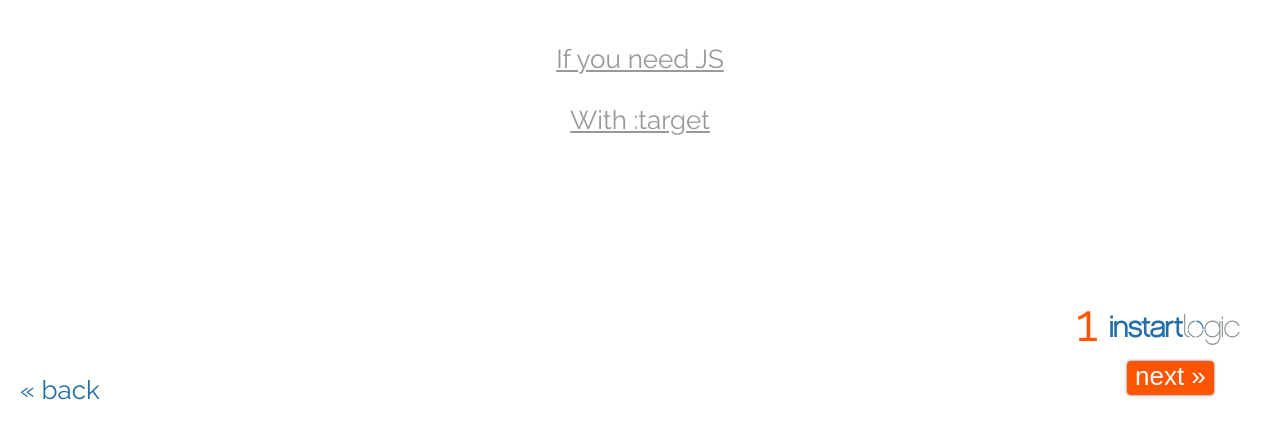
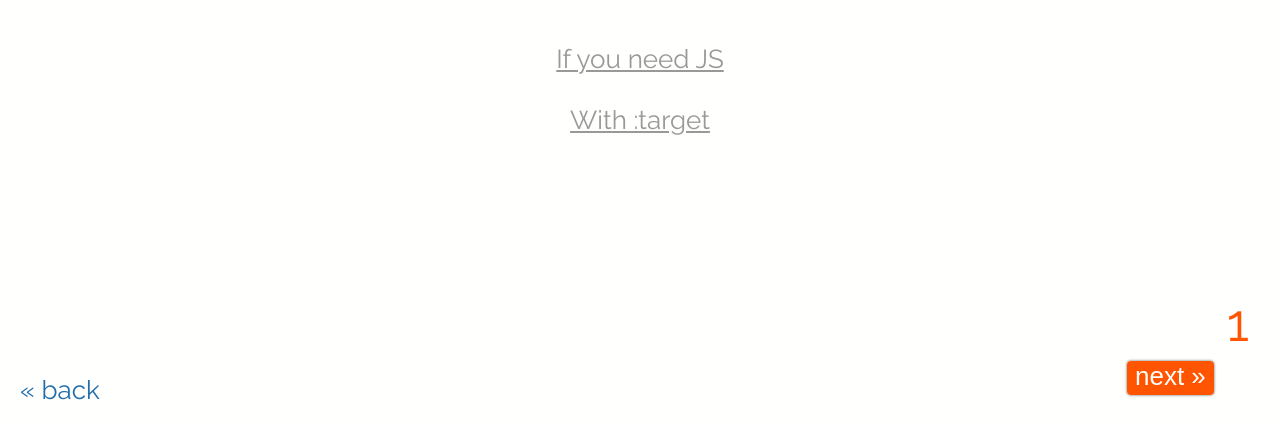
Before and after one commit to estelle/wtf, a plain HTML site: page index.html in a window 1280 px wide. Shown: the part 375-800 px from the top of the page. Drawn offline with nearby package versions, Linux system fonts and the light colour scheme; a web font is replaced by a local one.

Commit message:
css files

```diff
--- a/css/files.css
+++ b/css/files.css
@@ -94,10 +94,6 @@ body {
 
 .slide {
   background-color: #fffffe; }
-
-body .slide:after {
-  background: no-repeat 1.5rem 68%/5rem url(../images/instartlogo.svg) #fffffe;
-  padding-right: 6rem; }
 
 header, section {
   padding: 10px 20px; }
--- a/css/index.css
+++ b/css/index.css
@@ -67,10 +67,6 @@ body {
 
 .slide {
   background-color: #fffffe; }
-
-body .slide:after {
-  background: no-repeat 1.5rem 68%/5rem url(../images/instartlogo.svg) #fffffe;
-  padding-right: 6rem; }
 
 header, section {
   padding: 10px 20px; }
--- a/css/index_nojs.css
+++ b/css/index_nojs.css
@@ -67,10 +67,6 @@ body {
 
 .slide {
   background-color: #fffffe; }
-
-body .slide:after {
-  background: no-repeat 1.5rem 68%/5rem url(../images/instartlogo.svg) #fffffe;
-  padding-right: 6rem; }
 
 header, section {
   padding: 10px 20px; }
--- a/css/index_target.css
+++ b/css/index_target.css
@@ -67,10 +67,6 @@ body {
 
 .slide {
   background-color: #fffffe; }
-
-body .slide:after {
-  background: no-repeat 1.5rem 68%/5rem url(../images/instartlogo.svg) #fffffe;
-  padding-right: 6rem; }
 
 header, section {
   padding: 10px 20px; }
```
